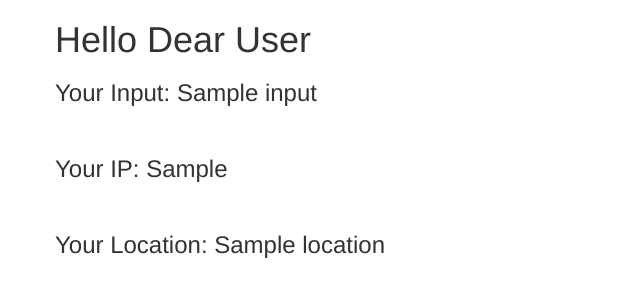
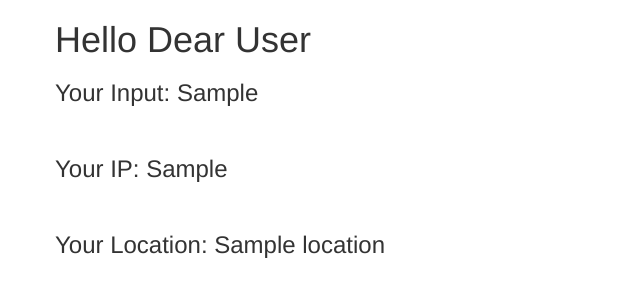
Before and after one commit to zero-pytagoras/P81-Challenge, a Flask app: template src/echo_server/templates/index.html in a window 1280 px wide. Shown: the top 300 px of the page, without its empty margins (0-640 px from the left). Run offline with Flask 3, Linux system fonts and the light colour scheme; the template is opened without the code that fills it: most values are stand-ins (such as "Sample title", 1, 10 or a date in 2020); some libraries are stand-ins or nearby versions.

Commit message:
adding changes

```diff
--- a/src/echo_server/app.py
+++ b/src/echo_server/app.py
@@ -16,8 +16,7 @@ ENV= get_env()
 @app.route('/<user_input>')
 @app.route('/index/<user_input>')
 @app.route('/index.html/<user_input>')
-def index(user_input='No Input Provided: please pass input via URL: \
-            e.g http://URL-TO-ECHO-SERVER/USER-INPUT in your browser'):
+def index(user_input='No Input Provided: please pass input via URL: e.g http://URL-TO-ECHO-SERVER/USER-INPUT in your browser'):
     ip_data = simple_ip.get_geoip_data()
     return render_template('/index.html', title='P81', ip=ip_data['ip'],\
                         location=ip_data['location'], env=ENV, user_input=user_input)
--- a/src/echo_server/templates/index.html
+++ b/src/echo_server/templates/index.html
@@ -15,8 +15,8 @@
     <div class="col-sm">
     </div>
     <div class="col-sm">
-        <h1>Hello Dear User</h1>
-        <h3> Your Input: {{input}}</h3><br>
+        <h1> Hello Dear User</h1>
+        <h3> Your Input: {{user_input}}</h3><br>
         <h3> Your IP: {{ip}}</h3><br>
         <h3> Your Location: {{location}}</h3><br>
         <h3> Working Environment: {{env}} </h3>
```
